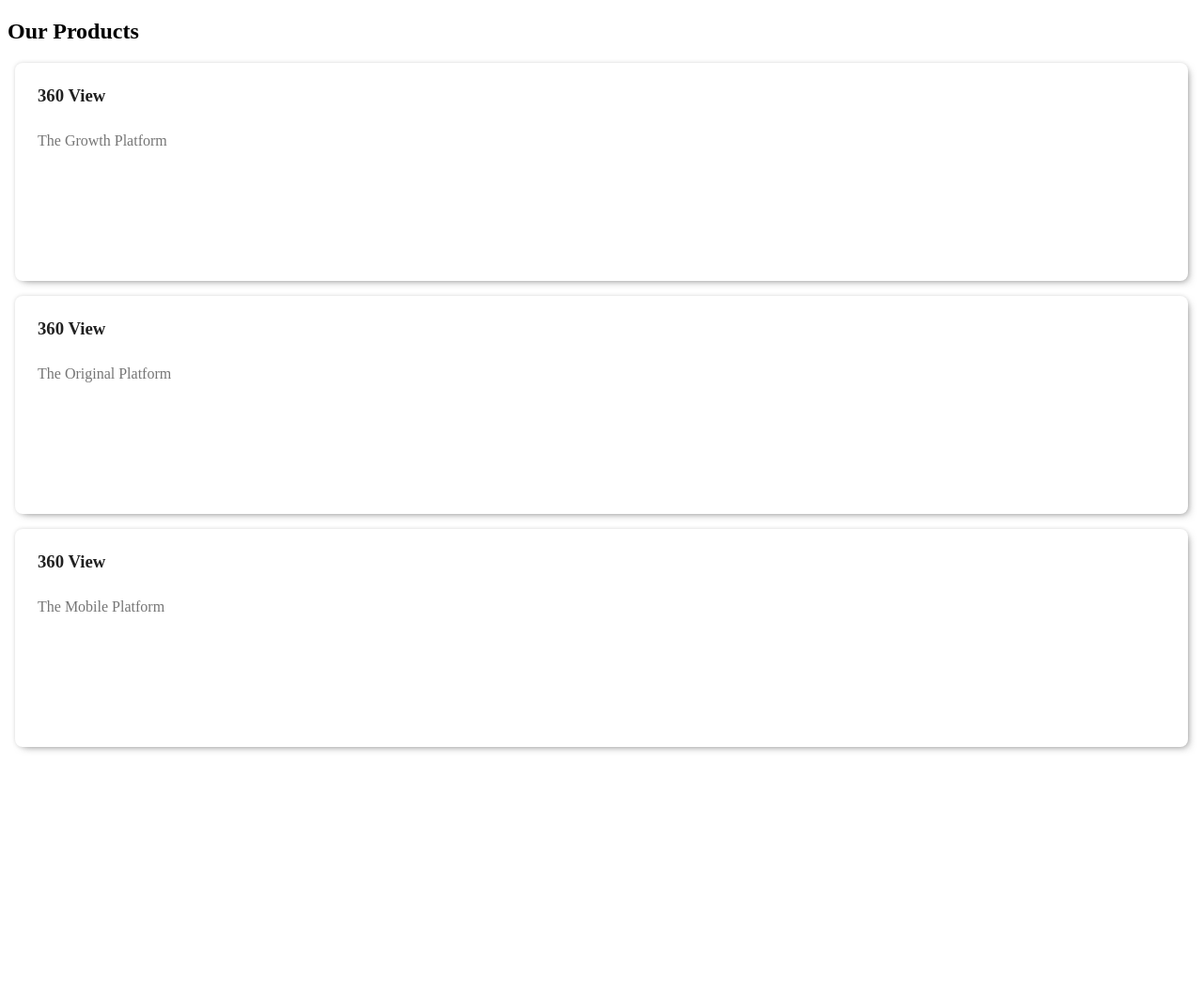
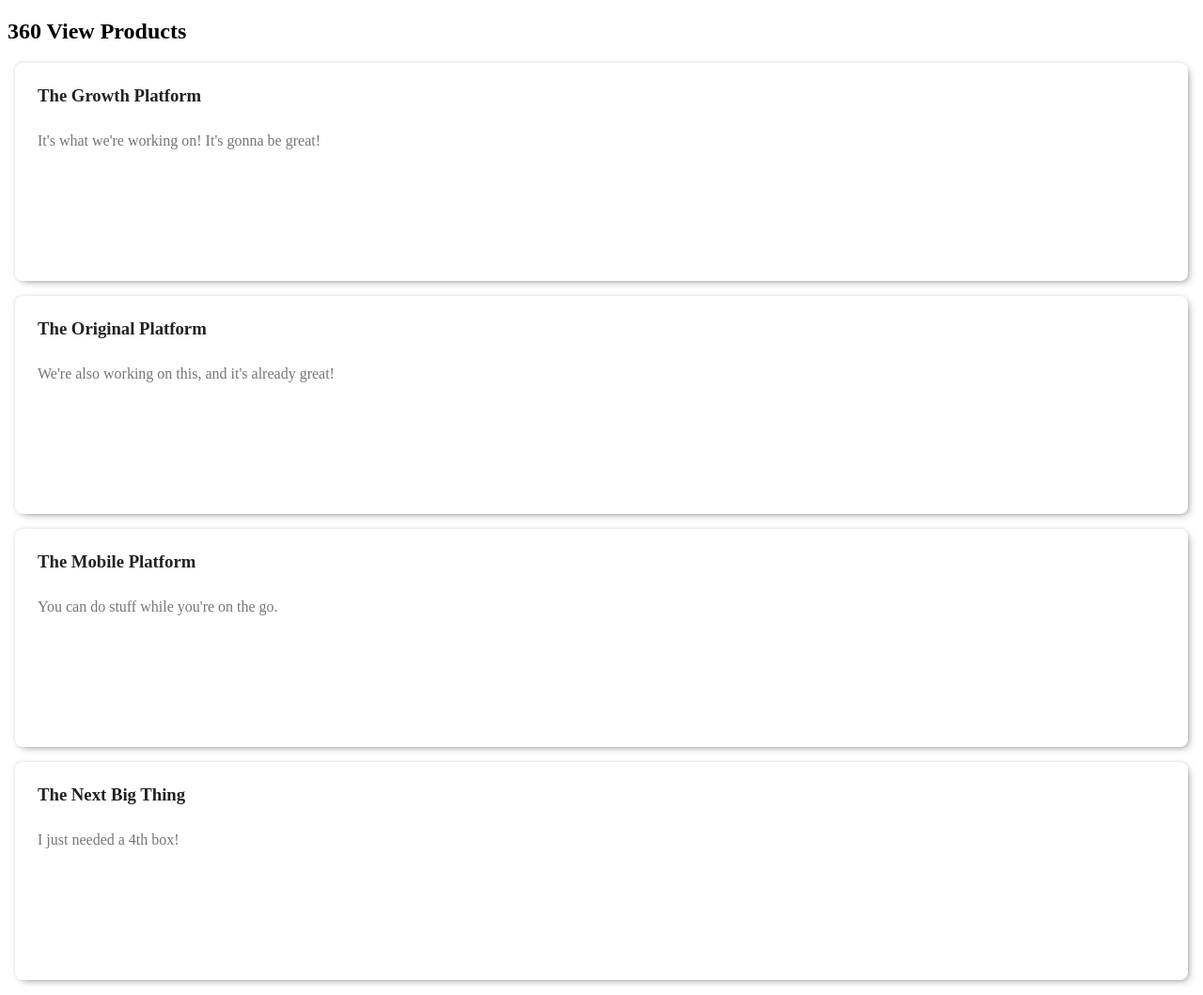
Before and after one commit to spliket/reactlearning, a Gatsby site: page / in a window 1280 px wide. Shown: the whole page at 94% size. Before the commit the page ends 811 px from the top, so only its background shows below. Built offline with nearby package versions, Linux system fonts and the light colour scheme; Gatsby itself is replaced by a stand-in of ours.

Commit message:
4th card

```diff
--- a/src/pages/index.js
+++ b/src/pages/index.js
@@ -5,19 +5,23 @@ import Card from '../components/card';
 
 const IndexPage = () => (
   <div className="cards">
-    <h2>Our Products</h2>
+    <h2>360 View Products</h2>
     <div className="cardGroup">
       <Card
-        title="360 View"
-        text="The Growth Platform"
+        title="The Growth Platform"
+        text="It's what we're working on! It's gonna be great!"
       />
       <Card
-        title="360 View"
-        text="The Original Platform"
+        title="The Original Platform"
+        text="We're also working on this, and it's already great!"
       />
       <Card
-        title="360 View"
-        text="The Mobile Platform"
+        title="The Mobile Platform"
+        text="You can do stuff while you're on the go."
+      />
+      <Card
+        title="The Next Big Thing"
+        text="I just needed a 4th box!"
       />
     </div>
   </div>
```
